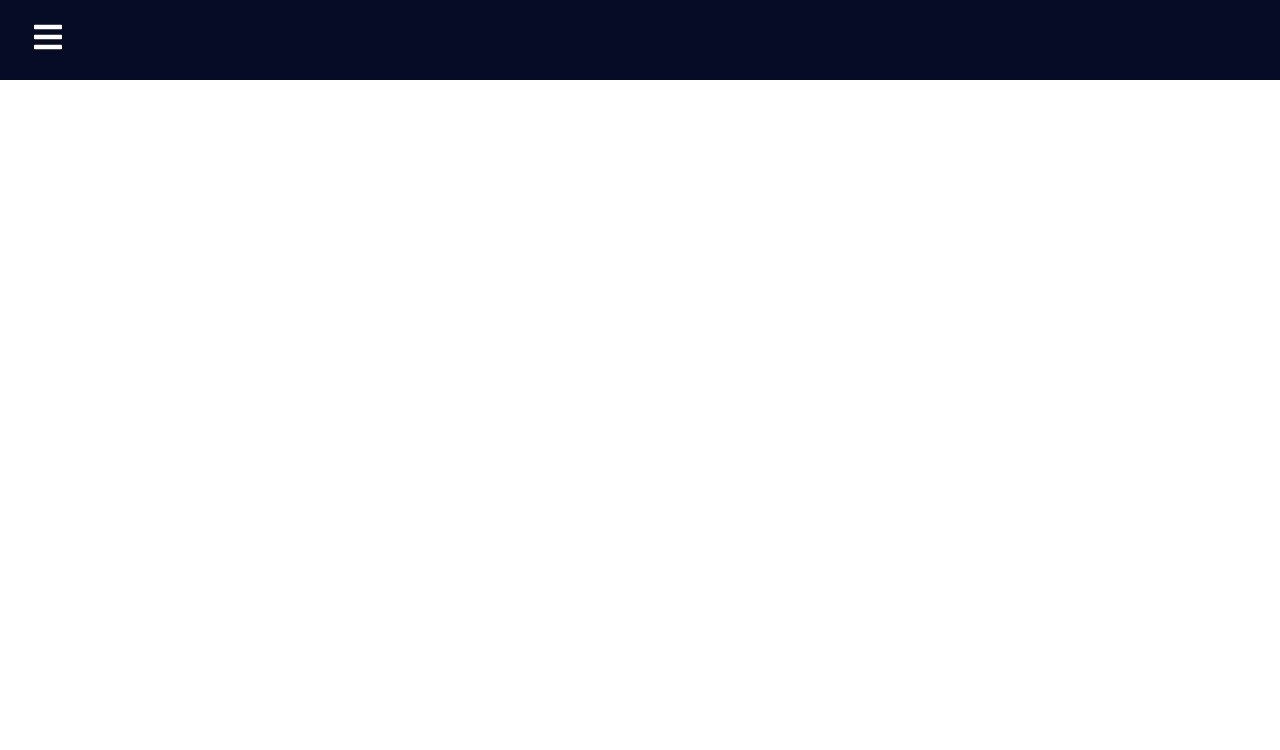
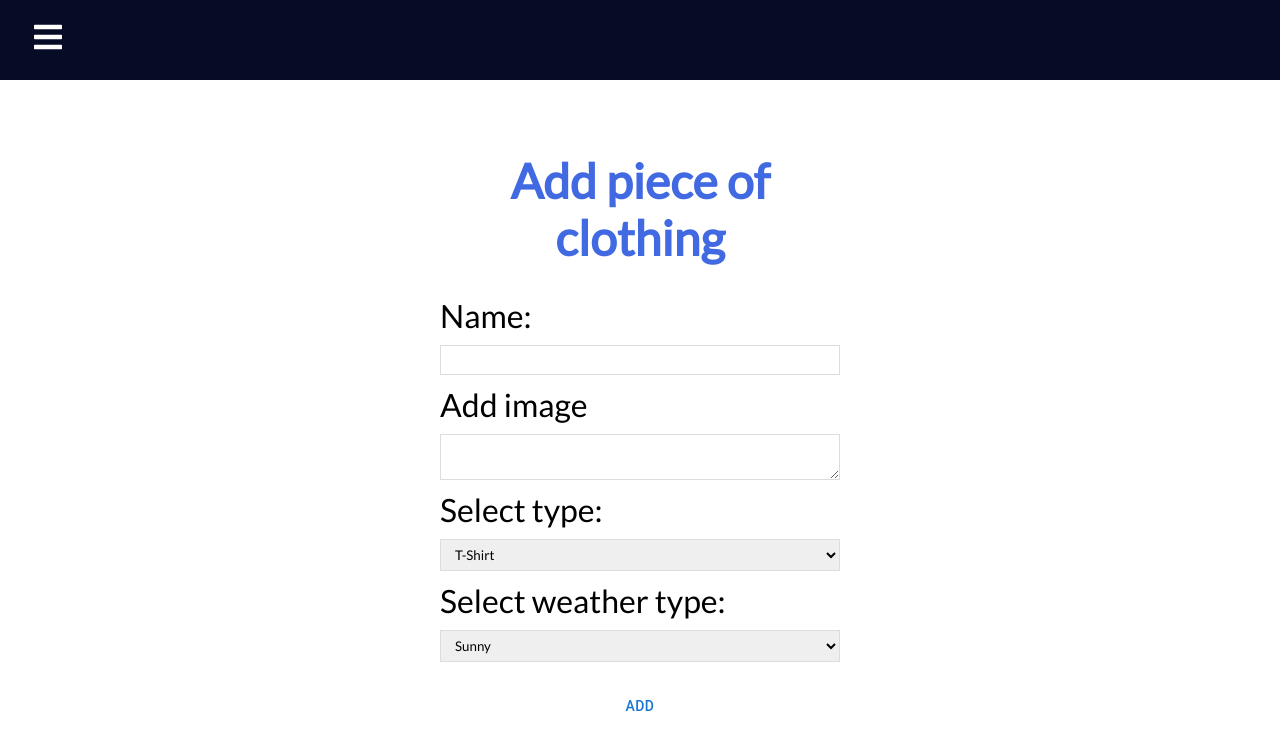
Before and after one commit to KacperSi/closet-management-system, a React (Create React App) app in the folder frontend/closet-menagment-system-front/: page /addclothes in a window 1280 px wide. Shown: the top 750 px of the page. Built offline with nearby package versions, Linux system fonts and the light colour scheme.

Commit message:
add clothes form

```diff
--- a/frontend/closet-menagment-system-front/src/API.js
+++ b/frontend/closet-menagment-system-front/src/API.js
@@ -5,6 +5,10 @@ import {
 const API = {
     generateClothes: () => {
         console.log("GENERATED CLOTHES")
+    },
+    addClothes: async (name, image, type, weather) => {
+        console.log(name, image, type, weather)
+        return('OK')
     }
 }
 
--- a/frontend/closet-menagment-system-front/src/App.css
+++ b/frontend/closet-menagment-system-front/src/App.css
@@ -10,6 +10,7 @@
 .home,
 .mainh-hero,
 .collections,
+.add-clothes,
 .create-collection{
   display: flex;
   height: 90vh;
--- a/frontend/closet-menagment-system-front/src/App.js
+++ b/frontend/closet-menagment-system-front/src/App.js
@@ -4,6 +4,7 @@ import Navbar from './components/Navbar';
 import Collections from './pages/Collections';
 import MainHero from './pages/MainHero';
 import CreateCollection from './pages/CreateCollection';
+import AddClothes from './pages/AddClothes';
 
 function App() {
   return (
@@ -12,6 +13,7 @@ function App() {
         <Navbar/>
         <Routes>
           <Route path='/' exact element={ <MainHero/> }/>
+          <Route path='/addclothes' element={ <AddClothes/> }/>
           <Route path='/collections' element={ <Collections/> }/>
           <Route path='/createcollection' element={ <CreateCollection/> }/>
         </Routes>
--- /dev/null
+++ b/frontend/closet-menagment-system-front/src/components/ClothesForm.css
@@ -0,0 +1,24 @@
+.add-clothes-form {
+    max-width: 400px;
+    margin: 0 auto;
+    text-align: center
+}
+.add-clothes-form label{
+    font-size: 2rem;
+    text-align: left;
+    display: block;
+}
+.add-clothes-form h2 {
+    font-size: 3rem;
+    color: royalblue;
+    margin-bottom: 30px;
+}
+
+.add-clothes-form input, .add-clothes-form textarea, .add-clothes-form select{
+    width: 100%;
+    padding: 6px 10px;
+    margin: 10px 0;
+    border: 1px solid #ddd;
+    box-sizing: border-box;
+    display: block;
+}
--- /dev/null
+++ b/frontend/closet-menagment-system-front/src/components/ClothesForm.js
@@ -0,0 +1,64 @@
+import { Button } from '@mui/material';
+import React, { useState } from 'react'
+import './ClothesForm.css';
+import API from '../API';
+
+const ClothesForm = () => {
+    const [name, setName] = useState('');
+    const [image, setImage] = useState();
+    const [type, setType] = useState('t-shirt');
+    const [weather, setWeather] = useState('sunny');
+
+    const submit = async () => {
+        const res = await API.addClothes(name, image, type, weather);
+        console.log(res);
+    }
+
+    return (
+        <div className='add-clothes-form'>
+            <h2>Add piece of clothing</h2>
+            <form>
+                <label>Name: </label>
+                <input
+                    type='text'
+                    required
+                    value={name}
+                    onChange={(e) => setName(e.target.value)}
+                />
+                <label>Add image</label>
+                <textarea
+                    required
+                    value={image}
+                    onChange={(e) => setImage(e.target.value)}
+                ></textarea>
+                <label>Select type:</label>
+                <select
+                    value={type}
+                    onChange={(e) => setType(e.target.value)}>
+                    <option value='hat'>Hat</option>
+                    <option value='t-shirt'>T-Shirt</option>
+                    <option value='trousers'>Trousers</option>
+                    <option value='hoodie'>Hoodie</option>
+                    <option value='jacket'>Jacket</option>
+                    <option value='shorts'>Shorts</option>
+                    <option value='shirt'>Shirt</option>
+                    <option value='shoes'>Shoes</option>
+                </select>
+                <label>Select weather type:</label>
+                <select
+                    value={weather}
+                    onChange={(e) => setWeather(e.target.value)}>
+                    <option value='none'>None</option>
+                    <option value='sunny'>Sunny</option>
+                    <option value='cloudy'>Cloudy</option>
+                    <option value='rainy'>Rainy</option>
+                    <option value='snowy'>Snowy</option>
+                    <option value='windy'>Windy</option>
+                </select>
+                <Button onClick={submit}>Add</Button>
+            </form>
+        </div>
+    )
+}
+
+export default ClothesForm
--- a/frontend/closet-menagment-system-front/src/components/SideBarData.js
+++ b/frontend/closet-menagment-system-front/src/components/SideBarData.js
@@ -7,6 +7,12 @@ export const SideBarData = [
     {
         title: 'Home',
         path: '/',
+        icon: <AiIcons.AiFillHome/>,
+        cName: 'nav-text'
+    },
+    {
+        title: 'Add Clothes',
+        path: '/addclothes',
         icon: <AiIcons.AiFillHome/>,
         cName: 'nav-text'
     },
--- /dev/null
+++ b/frontend/closet-menagment-system-front/src/pages/AddClothes.js
@@ -0,0 +1,12 @@
+import React from 'react'
+import ClothesForm from '../components/ClothesForm'
+
+const AddClothes = () => {
+    return (
+        <div className='add-clothes'>
+            <ClothesForm/>
+        </div>
+    )
+}
+
+export default AddClothes
```
